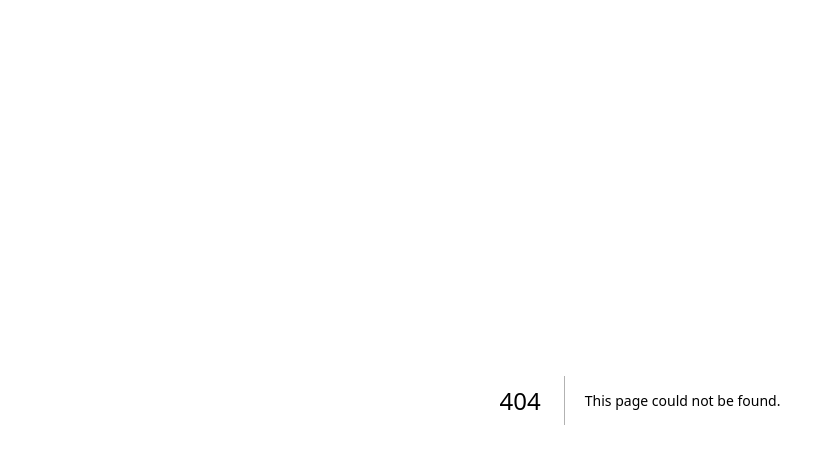
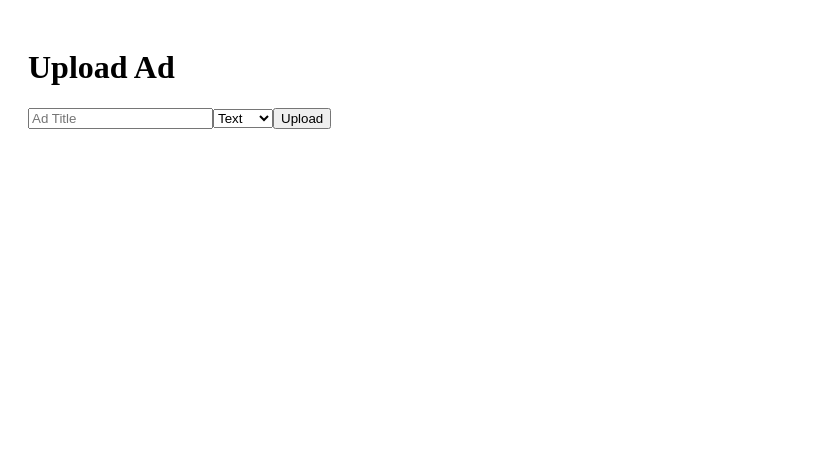
Before and after one commit to NeriGF/led-ad-dashboard, a Next.js app: page /upload in a window 1280 px wide. Before the commit this address had no page. Shown: the top 464 px of the page, without its empty margins (0-815 px from the left). Built offline with nearby package versions, Linux system fonts and the light colour scheme; no server answers.

Commit message:
Create upload.tsx

```diff
--- /dev/null
+++ b/src/pages/upload.tsx
@@ -0,0 +1,52 @@
+// src/pages/upload.tsx
+import { useState } from "react";
+import { storage, db } from "../lib/firebase";
+import { ref, uploadBytes, getDownloadURL } from "firebase/storage";
+import { collection, addDoc } from "firebase/firestore";
+
+export default function UploadPage() {
+  const [title, setTitle] = useState("");
+  const [type, setType] = useState("text");
+  const [file, setFile] = useState<File | null>(null);
+  const [message, setMessage] = useState("");
+
+  const handleUpload = async () => {
+    try {
+      let fileURL = "";
+
+      if (type === "image" && file) {
+        const storageRef = ref(storage, `ads/${file.name}`);
+        await uploadBytes(storageRef, file);
+        fileURL = await getDownloadURL(storageRef);
+      }
+
+      await addDoc(collection(db, "ads"), {
+        title,
+        type,
+        fileURL,
+        createdAt: new Date(),
+      });
+
+      setMessage("Ad uploaded successfully!");
+    } catch (err) {
+      setMessage("Upload failed.");
+      console.error(err);
+    }
+  };
+
+  return (
+    <div style={{ padding: 20 }}>
+      <h1>Upload Ad</h1>
+      <input placeholder="Ad Title" onChange={(e) => setTitle(e.target.value)} />
+      <select onChange={(e) => setType(e.target.value)}>
+        <option value="text">Text</option>
+        <option value="image">Image</option>
+      </select>
+      {type === "image" && (
+        <input type="file" accept="image/*" onChange={(e) => setFile(e.target.files?.[0] || null)} />
+      )}
+      <button onClick={handleUpload}>Upload</button>
+      <p>{message}</p>
+    </div>
+  );
+}
```
